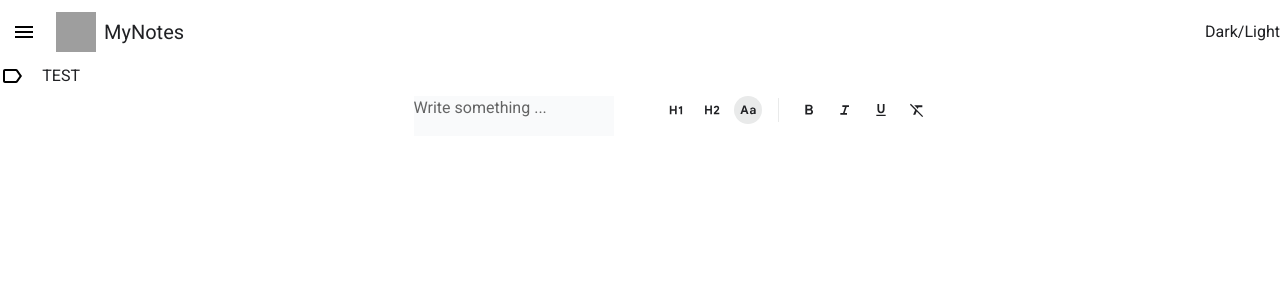
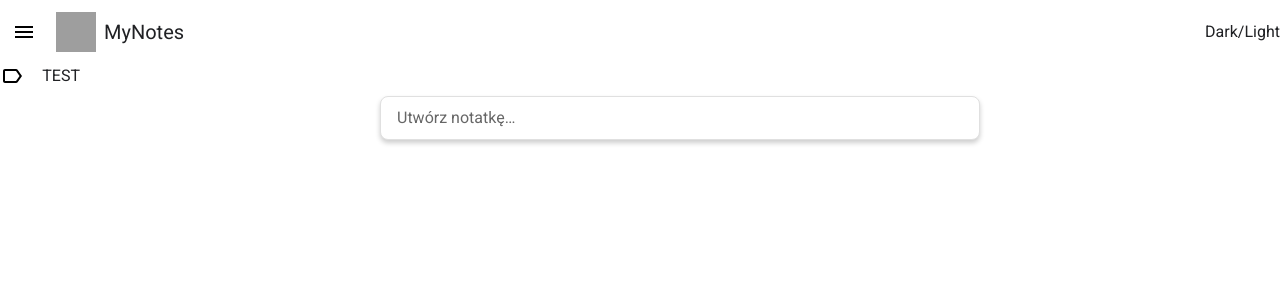
Before and after one commit to DominikFrackowiak/my-notes, a React (Vite) app: page / in a window 1280 px wide. Shown: the top 300 px of the page. Built offline with nearby package versions, Linux system fonts and the light colour scheme; grey boxes are pictures that could not be loaded.

Commit message:
feat/rich-tex-editor: main structure and functionality finished, styling to be done, image uploading does not work

```diff
--- a/src/components/organisms/rich-text-editor/index.tsx
+++ b/src/components/organisms/rich-text-editor/index.tsx
@@ -1,33 +1,109 @@
-// src/Tiptap.tsx
-import { useEditor, EditorContent } from '@tiptap/react'
-import Placeholder from '@tiptap/extension-placeholder'
-import StarterKit from '@tiptap/starter-kit'
-import Underline from '@tiptap/extension-underline'
-import TextFormattingMenu from './text-formatting-menu'
+import { useEditor, EditorContent } from "@tiptap/react";
+import Placeholder from "@tiptap/extension-placeholder";
+import StarterKit from "@tiptap/starter-kit";
+import Underline from "@tiptap/extension-underline";
+import Image from "@tiptap/extension-image";
+
+// import { ImageUploadNode } from "@/components/tiptap-node/image-upload-node";
+// import { handleImageUpload, MAX_FILE_SIZE } from "@/lib/tiptap-utils";
+
+import { useRef } from "react";
+import MainOptionsMenu from "./main-options-menu";
+import { useFormStore } from "../../../store/ui/form.store";
+import { cn } from "../../../lib/tw-merge";
+import { backgroundColors } from "../../../constants/background-colors";
+import { useNoteDraftStore } from "../../../store/note-draft/note-draft.store";
 
 function RichTextEditor() {
+  const refEditor = useRef<HTMLDivElement | null>(null);
+  const isFormActive = useFormStore((store) => store.isFormActive);
+  const setIsFormActive = useFormStore((store) => store.setIsFormActive);
+  const backgroundColor = useNoteDraftStore(
+    (store) => store.note.backgroundColor
+  );
   const editor = useEditor({
     extensions: [
       StarterKit,
       Underline,
       Placeholder.configure({
-				placeholder: 'Write something ...',
+        placeholder: "Utwórz notatkę…",
+      }),
+      Image.configure({
+        resize: {
+          enabled: true,
+          alwaysPreserveAspectRatio: true,
+        },
+      }),
+      //   ImageUploadNode.configure({
+      //     accept: "image/*",
+      //     maxSize: MAX_FILE_SIZE,
+      //     limit: 3,
+      //     upload: handleImageUpload,
+      //     onError: (error) => console.error("Upload failed:", error),
+      //   }),
+    ],
+    // content: '<p>Utworz notatke</p>',
+    editorProps: {
+      attributes: {
+        class: "tiptap",
+      },
+    },
+  });
+
+  const titleEditor = useEditor({
+    extensions: [
+      StarterKit,
+      Underline,
+      Placeholder.configure({
+        placeholder: "Tytuł",
       }),
     ],
     // content: '<p>Utworz notatke</p>',
     editorProps: {
       attributes: {
-				class: 'tiptap bg-gray-50 min-h-10 min-w-50',
+        class: "tiptap",
       },
     },
-	})
+  });
+
+  if (!editor) {
+    return null;
+  }
 
   return (
-		<>
+    <div
+      className={cn(
+        "flex justify-center items-start",
+        isFormActive
+          ? "h-screen w-full bg-transparent"
+          : "h-11 w-auto bg-transparent"
+      )}
+      onClick={(e) => {
+        e.stopPropagation();
+        setIsFormActive(false);
+      }}
+    >
+      <div
+        data-ui="form"
+        ref={refEditor}
+        className={cn(
+          "flex flex-col w-full lg:w-form shadow-xl rounded-lg border border-border-form transition-colors duration-1000 text-txt-translucid gap-4",
+          !isFormActive
+            ? "h-11 justify-center px-4"
+            : "min-h-34 h-auto justify-start px-4 pt-3",
+          backgroundColors[backgroundColor]
+        )}
+        onClick={(e) => {
+          e.stopPropagation();
+          setIsFormActive(true);
+        }}
+      >
+        {isFormActive ? <EditorContent editor={titleEditor} /> : null}
         <EditorContent editor={editor} />
-			<TextFormattingMenu editor={editor} />
-		</>
-	)
+        {isFormActive ? <MainOptionsMenu editor={editor} /> : null}
+      </div>
+    </div>
+  );
 }
 
-export default RichTextEditor
+export default RichTextEditor;
--- /dev/null
+++ b/src/components/organisms/rich-text-editor/main-options-menu.tsx
@@ -0,0 +1,114 @@
+import { useState } from "react";
+
+// import useImageUpload from "@/components/tiptap-ui/image-upload-button";
+import Button from "../../atoms/Button";
+import PopoverComponent from "../../molecules/popover";
+// import ImageIcon from "../../assets/icons/image.svg?react";
+import ImageIcon from "../../../assets/icons/image.svg?react";
+import PaletteIcon from "../../../assets/icons/palette.svg?react";
+import FormattingIcon from "../../../assets/icons/formatting.svg?react";
+import MoreOptionsIcon from "../../../assets/icons/more-options.svg?react";
+import ArchiveIcon from "../../../assets/icons/archive.svg?react";
+
+import BackgroundColorSelection from "../form-create-note/components/background-color-selection";
+import MoreOptions from "../form-create-note/components/more-options";
+import TextFormattingMenu from "./text-formatting-menu";
+import { type Editor } from "@tiptap/react";
+import { useFormStore } from "../../../store/ui/form.store";
+import { useNoteDraftStore } from "../../../store/note-draft/note-draft.store";
+
+export default function MainOptionsMenu({ editor }: { editor: Editor }) {
+  // const { handleImage } = useImageUpload({
+  //   editor,
+  //   hideWhenUnavailable: true,
+  //   onInserted: () => {
+  //     // opcjonalnie: toast / analytics
+  //   },
+  // });
+  const [isTextFormattingMenuOpen, setIsTextFormattingMenuOpen] =
+    useState(false);
+  const [showCreatableTagSelect, setShowCreatableTagSelect] =
+    useState<boolean>(false);
+
+  const setIsFormActive = useFormStore((store) => store.setIsFormActive);
+  const setIsArchived = useNoteDraftStore((store) => store.setIsArchived);
+
+  //   const fileRef = useRef<HTMLInputElement | null>(null);
+  return (
+    <div className="w-full flex flex-col gap-2 p-2 border border-red-700">
+      {isTextFormattingMenuOpen ? <TextFormattingMenu editor={editor} /> : null}
+      <div className="flex w-full justify-between items-center">
+        <div className="w-full flex items-center gap-2">
+          <Button
+            size="SM"
+            icon={<FormattingIcon className=" text-txt dark:text-txt-dark" />}
+            onClick={() => setIsTextFormattingMenuOpen((v) => !v)}
+          />
+          <PopoverComponent
+            trigger={
+              <Button
+                size="SM"
+                icon={<PaletteIcon className="text-txt dark:text-txt-dark" />}
+              />
+            }
+            onClick={() => setIsTextFormattingMenuOpen(false)}
+          >
+            <BackgroundColorSelection />
+          </PopoverComponent>
+          <Button
+            size="SM"
+            icon={<ImageIcon className=" text-txt dark:text-txt-dark" />}
+            onClick={(e) => {
+              e.stopPropagation();
+              //   fileRef.current?.click();
+              alert("working");
+              // handleImage();
+            }}
+          />
+
+          <Button
+            size="SM"
+            icon={<ArchiveIcon className=" text-txt dark:text-txt-dark" />}
+            onClick={(e) => {
+              e.stopPropagation();
+              setIsArchived(true);
+              setIsFormActive(false);
+            }}
+          />
+          <PopoverComponent
+            trigger={
+              <Button
+                size="SM"
+                icon={
+                  <MoreOptionsIcon className="text-txt dark:text-txt-dark" />
+                }
+              />
+            }
+            onClick={() => {
+              setShowCreatableTagSelect(false);
+              setIsTextFormattingMenuOpen(false);
+            }}
+          >
+            <MoreOptions
+              showCreatableTagSelect={showCreatableTagSelect}
+              setShowCreatableTagSelect={setShowCreatableTagSelect}
+              data-ui="form-more-options"
+            />
+          </PopoverComponent>
+        </div>
+        <Button
+          isRectangular={true}
+          onClick={(e) => {
+            e.stopPropagation();
+
+            setIsFormActive(false);
+          }}
+        >
+          <span className="text-txt-translucid-darker text-sm dark:text-txt-dark">
+            Zamknij
+          </span>
+        </Button>
+      </div>
+    </div>
+  );
+}
```
Lines whose indentation alone changed are shown as unchanged.
